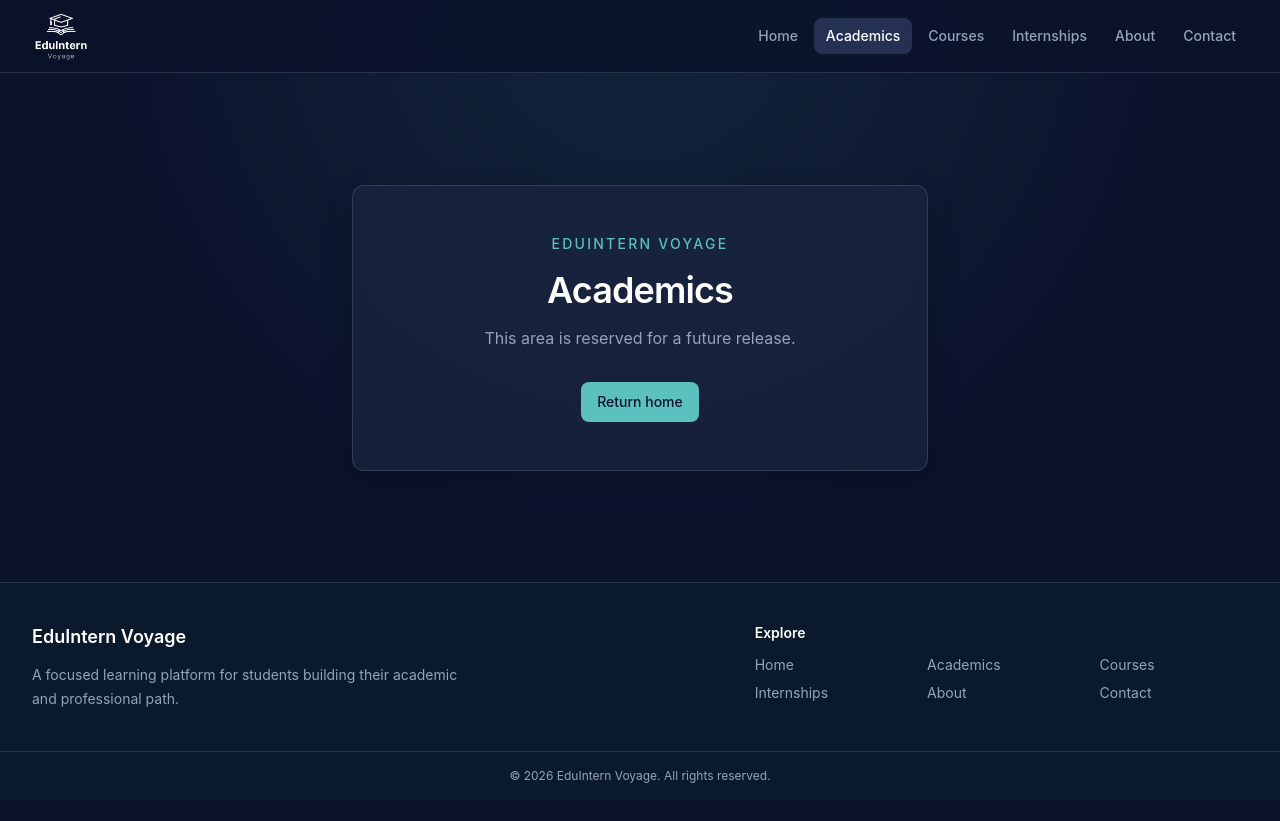
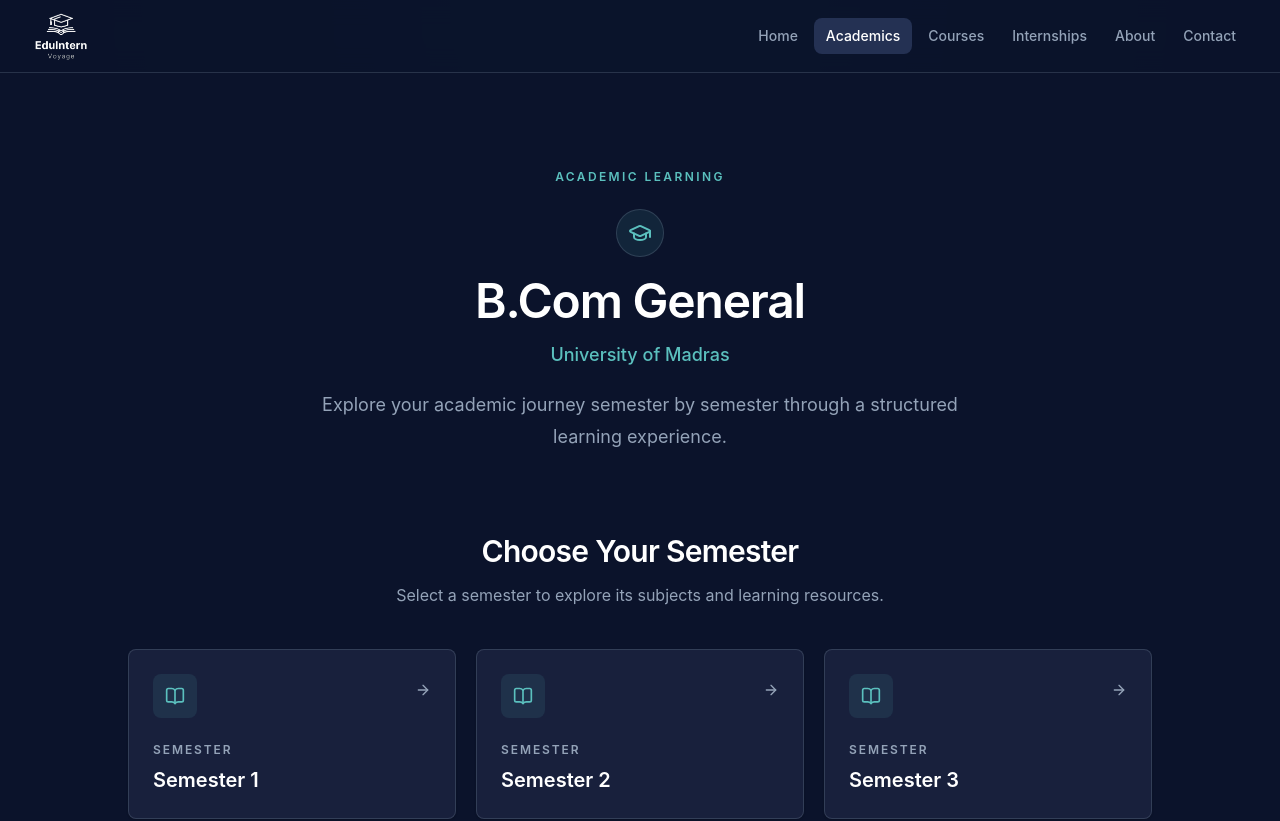
Before and after one commit to dheeraj-x-7/eduintern-voyage, a React (Vite) app: page /academics in a window 1280 px wide. Shown: the top 821 px of the page. Before the commit the page ends 800 px from the top, so only its background shows below. Built offline with nearby package versions, Linux system fonts and the light colour scheme.

Commit message:
feat: add academics semester selection page

```diff
--- /dev/null
+++ b/src/pages/AcademicsPage.tsx
@@ -0,0 +1,92 @@
+import { ArrowRight, BookOpen, GraduationCap } from 'lucide-react'
+import { useEffect } from 'react'
+import { Link } from 'react-router-dom'
+import { academicUniversities } from '@/data/academic/universityOfMadras'
+import { Card } from '@/components/ui/card'
+
+export function AcademicsPage() {
+  useEffect(() => {
+    document.title = 'Academics | EduIntern Voyage'
+  }, [])
+
+  const university = academicUniversities[0]
+  const program = university?.programs[0]
+  const semesters = program?.semesters ?? []
+
+  return (
+    <section aria-labelledby="academics-page-heading" className="bg-background">
+      <div className="mx-auto w-full max-w-7xl px-4 py-16 sm:px-6 sm:py-20 lg:px-8 lg:py-24">
+        <header className="mx-auto max-w-3xl text-center">
+          <p className="text-xs font-semibold uppercase tracking-[0.2em] text-primary">
+            Academic learning
+          </p>
+          <div
+            aria-hidden="true"
+            className="mx-auto mt-6 flex size-12 items-center justify-center rounded-full border border-primary/30 bg-primary/10 text-primary"
+          >
+            <GraduationCap className="size-6" />
+          </div>
+          <h1
+            id="academics-page-heading"
+            className="mt-5 text-4xl font-semibold tracking-tight text-foreground sm:text-5xl"
+          >
+            {program?.name ?? 'Academic learning'}
+          </h1>
+          <p className="mt-4 text-lg font-medium text-primary">
+            {university?.name ?? 'University information unavailable'}
+          </p>
+          <p className="mx-auto mt-5 max-w-2xl text-base leading-7 text-muted-foreground sm:text-lg sm:leading-8">
+            Explore your academic journey semester by semester through a structured learning experience.
+          </p>
+        </header>
+
+        <section aria-labelledby="semester-heading" className="mt-16 sm:mt-20">
+          <div className="mx-auto max-w-2xl text-center">
+            <h2 id="semester-heading" className="text-2xl font-semibold tracking-tight text-foreground sm:text-3xl">
+              Choose Your Semester
+            </h2>
+            <p className="mt-3 text-base leading-7 text-muted-foreground">
+              Select a semester to explore its subjects and learning resources.
+            </p>
+          </div>
+
+          {semesters.length > 0 ? (
+            <div className="mx-auto mt-10 grid max-w-5xl gap-5 sm:grid-cols-2 lg:grid-cols-3">
+              {semesters.map((semester) => (
+                <Link
+                  key={semester.id}
+                  to={`/academics/${program?.slug}/semester/${semester.slug}`}
+                  aria-label={`Explore ${semester.title}`}
+                  className="group rounded-xl focus-visible:outline-2 focus-visible:outline-offset-4 focus-visible:outline-ring"
+                >
+                  <Card className="h-full border-border/80 bg-card/80 p-6 shadow-sm transition-[border-color,box-shadow,transform] duration-200 motion-safe:group-hover:-translate-y-1 motion-safe:group-hover:border-primary/40 motion-safe:group-hover:shadow-md">
+                    <div className="flex items-start justify-between gap-4">
+                      <div className="flex size-11 items-center justify-center rounded-lg bg-primary/10 text-primary">
+                        <BookOpen className="size-5" aria-hidden="true" />
+                      </div>
+                      <ArrowRight
+                        className="mt-2 size-4 text-muted-foreground transition-colors duration-200 motion-safe:group-hover:text-primary"
+                        aria-hidden="true"
+                      />
+                    </div>
+                    <p className="mt-6 text-xs font-semibold uppercase tracking-[0.16em] text-muted-foreground">
+                      Semester
+                    </p>
+                    <h3 className="mt-2 text-xl font-semibold text-foreground">{semester.title}</h3>
+                  </Card>
+                </Link>
+              ))}
+            </div>
+          ) : (
+            <div className="mx-auto mt-10 max-w-xl rounded-xl border border-border/80 bg-card/70 p-8 text-center shadow-sm">
+              <p className="text-base font-medium text-foreground">No semesters available yet.</p>
+              <p className="mt-2 text-sm leading-6 text-muted-foreground">
+                Academic structure details will appear here when they are available.
+              </p>
+            </div>
+          )}
+        </section>
+      </div>
+    </section>
+  )
+}
--- a/src/routes/AppRoutes.tsx
+++ b/src/routes/AppRoutes.tsx
@@ -6,10 +6,10 @@ import { HeroSection } from '@/components/common/HeroSection'
 import { LearningResourcesSection } from '@/components/common/LearningResourcesSection'
 import { StudentJourneySection } from '@/components/common/StudentJourneySection'
 import { ValuePropositionSection } from '@/components/common/ValuePropositionSection'
+import { AcademicsPage } from '@/pages/AcademicsPage'
 import { PlaceholderPage } from '@/routes/PlaceholderPage'
 
 const routePlaceholders = [
-  { path: '/academics', title: 'Academics' },
   { path: '/academics/:program', title: 'Academic program' },
   { path: '/academics/:program/semester/:semester', title: 'Academic semester' },
   {
@@ -46,6 +46,7 @@ export function AppRoutes() {
           </>
         }
       />
+      <Route path="/academics" element={<AcademicsPage />} />
       {routePlaceholders.map((route) => (
         <Route
           key={route.path}
```
